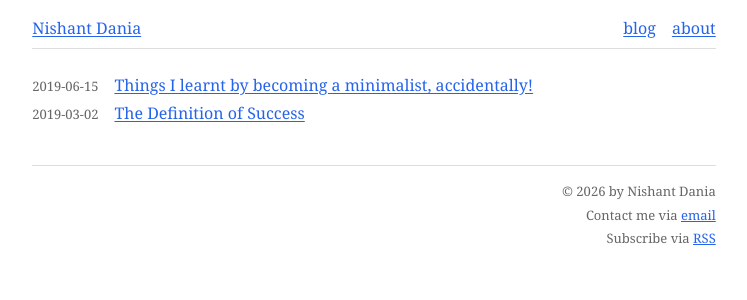
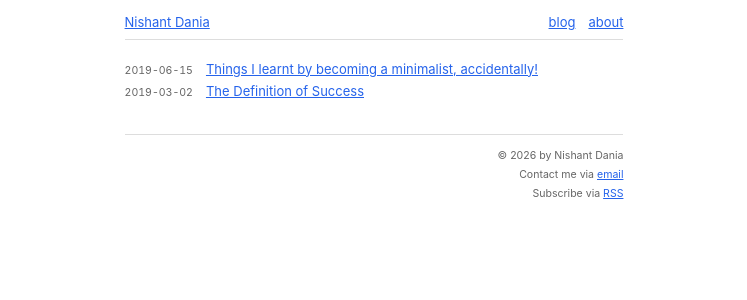
Before and after one commit to nishantdania/website, a Jekyll site: the page built from index.md, in a window 1280 px wide. Shown: the top 300 px of the page, without its empty margins (266-1013 px from the left). Built offline with Jekyll 4.4.1, drawn with Linux system fonts in a browser that asks for light colours.

Commit message:
Sans serif

```diff
--- a/assets/css/style.css
+++ b/assets/css/style.css
@@ -26,7 +26,9 @@ img, picture, video, canvas, svg {
   --c-selection: #dbeafe;
 
   /* Fonts */
-  --font-text: Georgia, "Times New Roman", serif;
+  --font-sans: "Adwaita Sans", -apple-system, BlinkMacSystemFont, "Segoe UI", "Noto Sans", Helvetica, Arial, sans-serif, "Apple Color Emoji", "Segoe UI Emoji";
+  --font-serif: Georgia, "Times New Roman", serif;
+  --font-text: var(--font-sans);
   --font-mono: "SF Mono", Monaco, monospace;
 
   /* Type Scale */
@@ -46,7 +48,7 @@ img, picture, video, canvas, svg {
   --space-xl: 2.5rem;
 
   /* Layout */
-  --measure: 80ch;
+  --measure: 64ch;
   --border-width: 1px;
   --border-width-thick: 2px;
 
@@ -65,7 +67,7 @@ img, picture, video, canvas, svg {
    BASE STYLES
    ======================================== */
 html {
-  font-size: var(--text-base);
+  font-size: var(--text-sm);
 }
 
 body {
```
